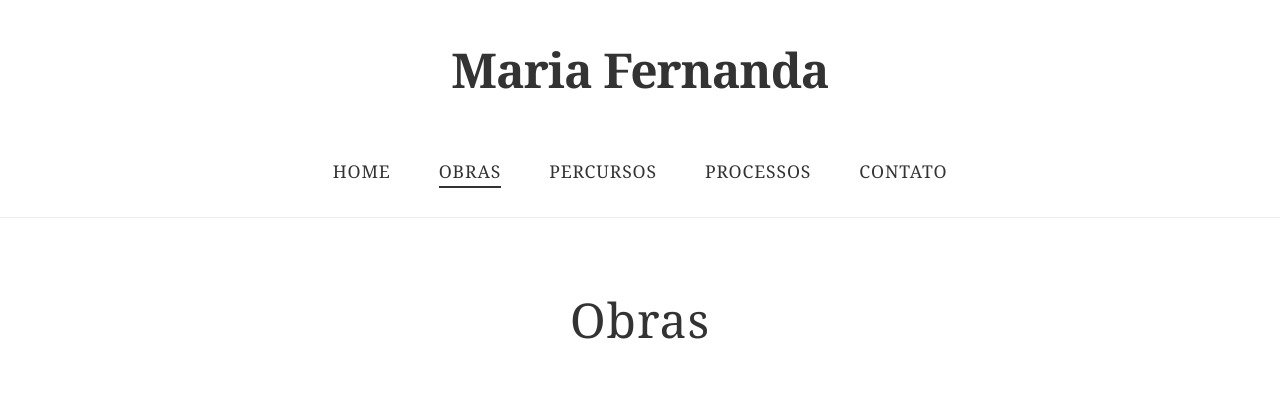
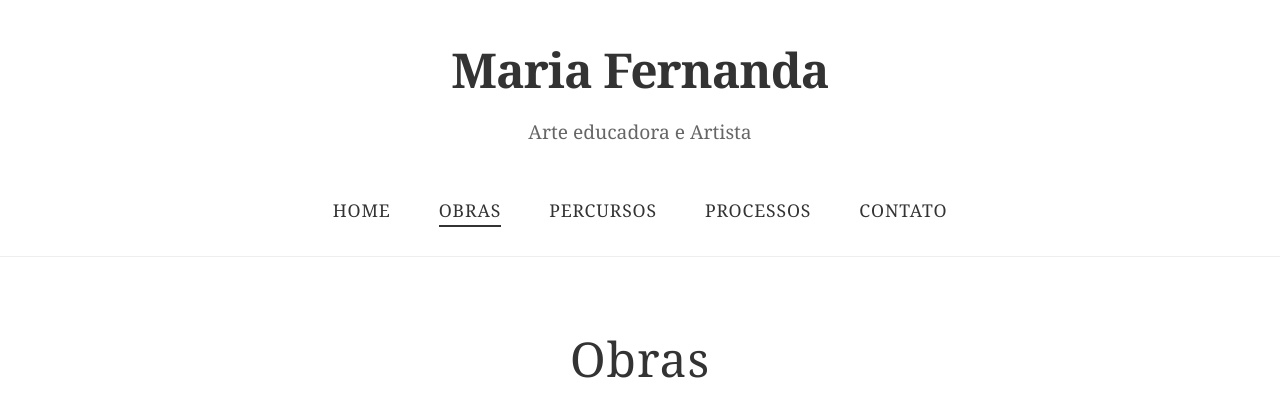
Before and after one commit to jardielsousar-cloud/GSD_IA_portfolioFernanda, a plain HTML site: page obras.html in a window 1280 px wide. Shown: the top 417 px of the page. Drawn offline with nearby package versions, Linux system fonts and the light colour scheme.

Commit message:
Corrige espaçamento do header e adiciona subtítulo em todas as páginas
- Remove espaço branco excessivo no topo da home
- Adiciona subtítulo "Arte educadora e Artista" em todas as páginas
- Ajusta alinhamento do header para topo
- Consistência visual entre todas as páginas do site

Co-Authored-By: Claude Sonnet 4.5 <noreply@anthropic.com>

```diff
--- a/css/style.css
+++ b/css/style.css
@@ -48,12 +48,12 @@ button {
    ========================================================================== */
 
 .header {
-    min-height: 100vh;
+    min-height: auto;
     display: flex;
-    align-items: center;
+    align-items: flex-start;
     justify-content: center;
     text-align: center;
-    padding: 1rem 2rem;
+    padding: 3rem 2rem;
     background-color: #fff;
 }
 
@@ -84,6 +84,11 @@ button {
     font-weight: 300;
     color: #666;
     margin-bottom: 3rem;
+}
+
+.header__subtitle--small {
+    font-size: clamp(1rem, 2vw, 1.2rem);
+    margin-bottom: 2rem;
 }
 
 /* ==========================================================================
--- a/obras.html
+++ b/obras.html
@@ -13,6 +13,7 @@
     <header class="header header--simple">
         <div class="header__content">
             <h1 class="header__title header__title--small">Maria Fernanda</h1>
+            <p class="header__subtitle header__subtitle--small">Arte educadora e Artista</p>
             <nav class="nav">
                 <ul class="nav__list">
                     <li class="nav__item"><a href="index.html" class="nav__link">Home</a></li>
```
Also changed, not shown: obra-1.html (+1 -0 lines), obra-2.html (+1 -0 lines), obra-3.html (+1 -0 lines), obra-template.html (+1 -0 lines), percursos.html (+1 -0 lines), processos.html (+1 -0 lines).
